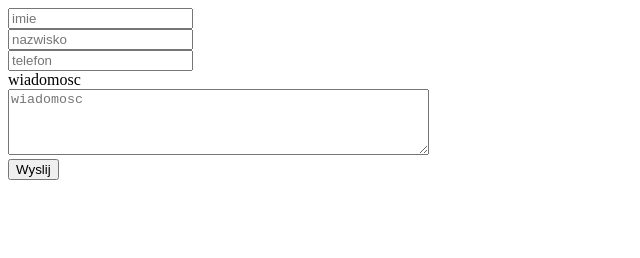
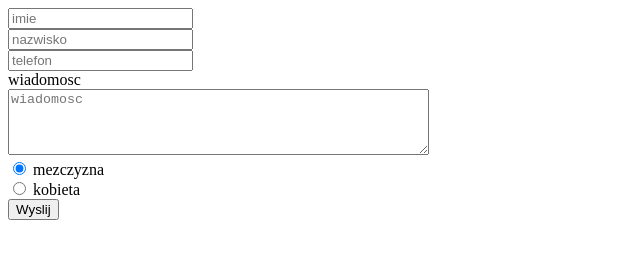
Before and after one commit to mat1489/mat1489.github.io, a plain HTML site: page index.html in a window 1280 px wide. Shown: the whole page, without its empty margins (0-640 px from the left). Drawn offline with Linux system fonts and the light colour scheme.

Commit message:
dodanie  pola radio

```diff
--- a/index.html
+++ b/index.html
@@ -20,6 +20,9 @@
         <textarea rows="4" cols="50" id="wiadomosc" placeholder="wiadomosc" name="wiadomosc"></textarea>
         </label><br>
 
+        <input type="radio" name="gender" value="mezczyzna" checked> mezczyzna<br>
+        <input type="radio" name="gender" value="kobieta"> kobieta<br>
+
         <input type="submit" value="Wyslij">
 
     </form>
```
